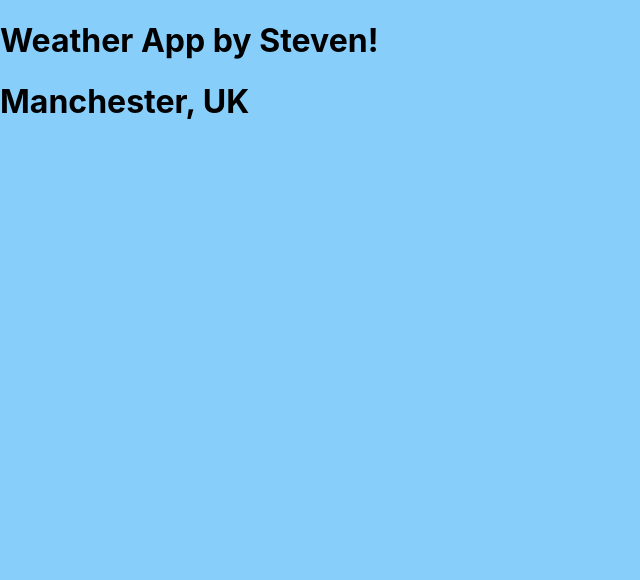
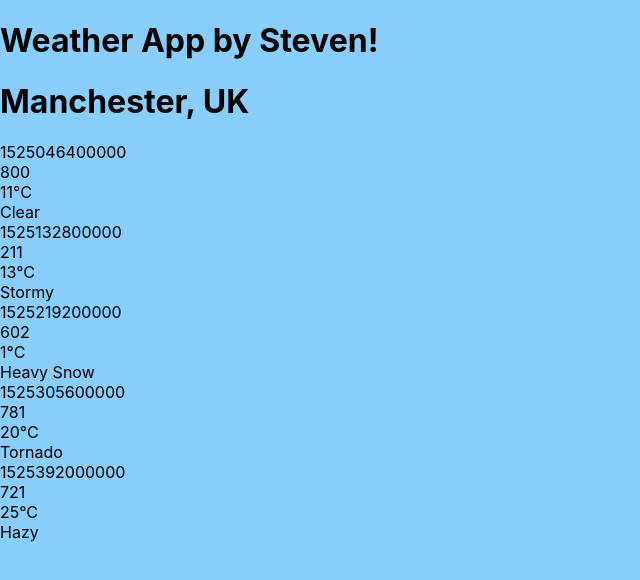
Before and after one commit to ste-lomax/weather-app, a React (Create React App) app: page / in a window 1280 px wide. Shown: the top 580 px of the page, without its empty margins (0-640 px from the left). Built offline with nearby package versions, Linux system fonts and the light colour scheme.

Commit message:
forecast summaries completed

```diff
--- a/src/components/App.js
+++ b/src/components/App.js
@@ -1,9 +1,8 @@
 import PropTypes from "prop-types";
 import React from "react";
-
 import "../styles/App.css";
-
 import LocationDetails from "./LocationDetails";
+import ForecastSummaries from "./ForecastSummaries";
 
 // function App(props) {
 //   return (
@@ -17,17 +16,29 @@
 //   );
 // }
 
-function App({ location }) {
+function App({ forecasts, location }) {
   const { city, country } = location;
   return (
     <div className="App">
       <h1>Weather App by Steven!</h1>
       <LocationDetails city={city} country={country} />
+      <ForecastSummaries forecasts={forecasts} />
     </div>
   );
 }
 
 App.propTypes = {
+  forecasts: PropTypes.arrayOf(
+    PropTypes.shape({
+      date: PropTypes.number,
+      description: PropTypes.string,
+      icon: PropTypes.string,
+      temperature: PropTypes.shape({
+        max: PropTypes.number,
+        min: PropTypes.number,
+      }),
+    })
+  ).isRequired,
   location: PropTypes.shape({
     city: PropTypes.string,
     country: PropTypes.string,
--- /dev/null
+++ b/src/components/ForecastSummaries.js
@@ -0,0 +1,35 @@
+import React from "react";
+import PropTypes from "prop-types";
+import ForecastSummary from "./ForecastSummary";
+
+function ForecastSummaries({ forecasts }) {
+  return (
+    <div className="forecast-summaries">
+      {forecasts.map((forecast) => (
+        <ForecastSummary
+          key={forecast.date}
+          date={forecast.date}
+          description={forecast.description}
+          icon={forecast.icon}
+          temperature={forecast.temperature}
+        />
+      ))}
+    </div>
+  );
+}
+
+export default ForecastSummaries;
+
+ForecastSummaries.propTypes = {
+  forecasts: PropTypes.arrayOf(
+    PropTypes.shape({
+      date: PropTypes.number,
+      description: PropTypes.string,
+      icon: PropTypes.string,
+      temperature: PropTypes.shape({
+        max: PropTypes.number,
+        min: PropTypes.number,
+      }),
+    })
+  ).isRequired,
+};
--- a/src/index.js
+++ b/src/index.js
@@ -7,6 +7,6 @@
 const root = ReactDOM.createRoot(document.getElementById("root"));
 root.render(
   <React.StrictMode>
-    <App location={forecast.location} />
+    <App location={forecast.location} forecasts={forecast.forecasts} />
   </React.StrictMode>
 );
```
Also changed, not shown: 1 other file (tests, documents, lock files or other folders).
